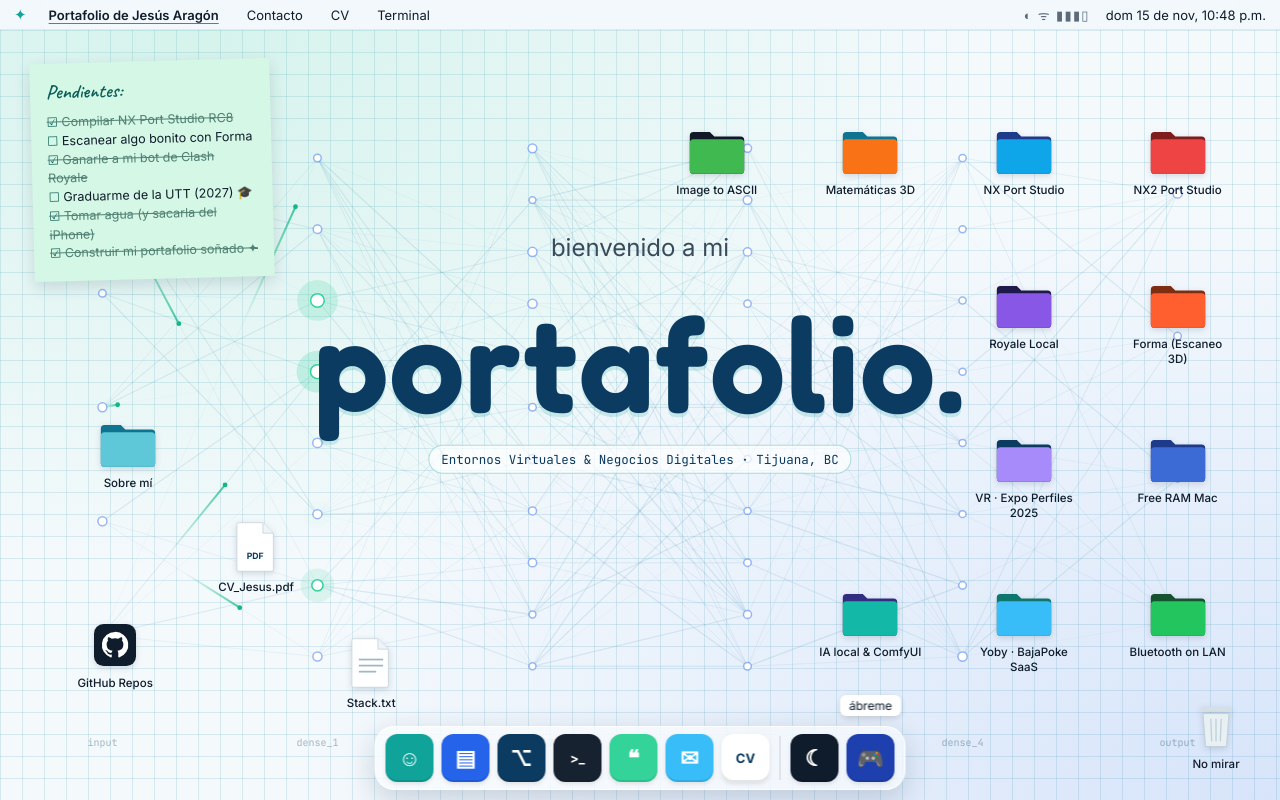
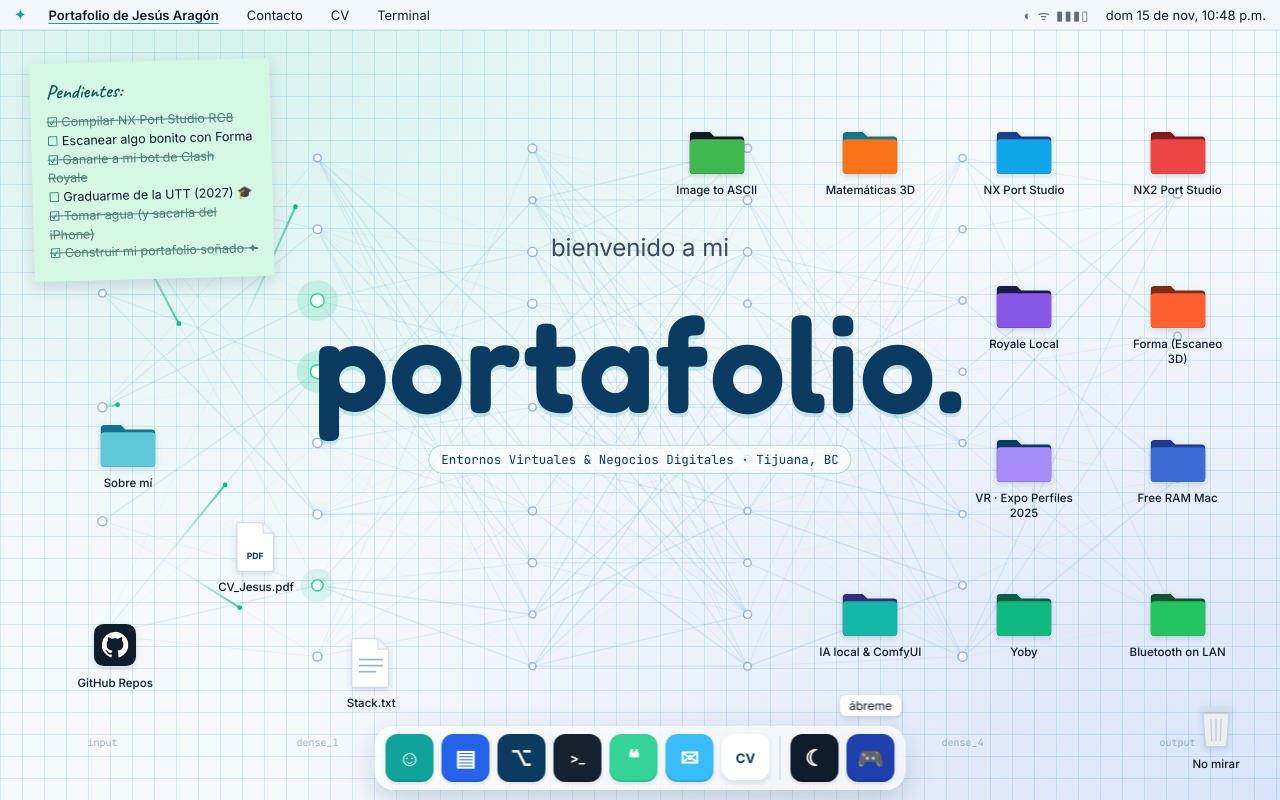
Before and after one commit to RobiiAragon/portfolio, a plain HTML site: page index.html in a window 1280 px wide. Drawn offline with Linux system fonts and the light colour scheme.

Commit message:
Yoby con capturas reales y descripción actualizada; quitar frases de relleno

```diff
--- a/index.html
+++ b/index.html
@@ -114,7 +114,6 @@
       title: 'Forma', type: 'iOS · iPadOS · macOS · Swift · Metal · Open source',
       intro: 'Estudio de escaneo 3D local para iPhone, iPad y Mac. Junta LiDAR, fotogrametría y Gaussian Splatting en una sola app nativa, y todo corre en el dispositivo: sin nube, sin cuenta y sin suscripción.',
       hero: [{ src: 'images/forma/iphone-home.png', caption: 'Pantalla de inicio de Forma en iPhone', phone: true }],
-      quote: 'Convierte lo que te rodea en modelos 3D que puedes conservar: de la captura a la exportación, todo en tu propio hardware.',
       link: { url: 'https://github.com/RobiiAragon/Forma/releases/latest', label: 'Descargar' },
       repo: 'Forma',
       sections: [
@@ -138,7 +137,6 @@
       title: 'Royale Local', type: 'macOS · Swift · Node.js · ONNX · Showcase',
       intro: 'Un agente de juego en tiempo real que corre 100% en tu Mac: ve la partida, entiende el tablero, elige carta y posición, y la juega. Sin modelos en la nube y sin API keys.',
       hero: [{ src: 'images/royale/app-live.jpg', caption: 'Leyendo una partida en vivo: tiempo, elixir, vida de torres, mano y tropas rivales a 58 Hz', wide: true }],
-      quote: 'Medir, no suponer: lo que no se ve se muestra como “—” y el agente espera un estado válido antes de actuar.',
       repo: 'Royale-Local',
       sections: [
         { heading: 'Lo destacado', list: [
@@ -205,21 +203,31 @@
       ],
     },
     {
-      id: 'yoby', name: 'Yoby · BajaPoke SaaS', x: 80, y: 72, color: ['#0f766e', '#38bdf8'], glyph: '◆',
-      title: 'Yoby / BajaPoke', type: 'SaaS full-stack · Lead Programmer · Freelance · 2026',
-      intro: 'MVP SaaS para la cadena de restaurantes BajaPoke que centraliza vacantes por sucursal y la evaluación de candidatos, con IA generativa de por medio.',
-      art: 'bars',
+      id: 'yoby', name: 'Yoby', x: 80, y: 72, color: ['#065f46', '#10b981'],
+      title: 'Yoby', type: 'SaaS full-stack · Lead Programmer · Freelance · 2026',
+      intro: 'Bolsa de trabajo local para Baja California: conecta a personas que buscan empleo con negocios que necesitan contratar en Tijuana, Rosarito, Tecate y Ensenada. Nació como MVP para la cadena de restaurantes Baja Poke, su primer cliente.',
+      hero: [{ src: 'images/yoby/home.jpg', caption: 'Inicio: un flujo para candidatos y otro para empleadores', wide: true }],
       link: { url: 'https://yoby-five.vercel.app', label: 'Ver app en vivo' },
       sections: [
-        { heading: 'Lo que construí', list: [
-          'Arquitectura y despliegue del MVP completo como programador líder.',
-          'Generador de CV asistido por IA para los candidatos.',
-          'Pipeline automático de segmentación de candidatos.',
+        { heading: 'Para candidatos', list: [
+          'Vacantes con sueldo, turno, ciudad y requisitos visibles desde el principio.',
+          'Filtros por ciudad, puesto y categoría; puedes leer cada oferta completa antes de crear tu cuenta.',
+          'Perfil con experiencia, habilidades y disponibilidad, y seguimiento de la conversación con el negocio.',
+        ], images: [
+          { src: 'images/yoby/empleos.jpg', caption: 'Búsqueda de vacantes' },
+          { src: 'images/yoby/mobile.jpg', caption: 'Versión móvil', phone: true },
         ] },
-        { heading: 'Negocio digital', text: [
-          'El reto no era solo técnico: había que entender el proceso de contratación de una cadena real y convertirlo en un producto que los gerentes de sucursal usaran sin capacitación.',
+        { heading: 'Para empleadores', list: [
+          'Perfil del negocio con sus sucursales; las cuentas se verifican antes de habilitar la contratación.',
+          'Publicación de vacantes claras y flujo postulación → chat → entrevista en un solo lugar.',
+          'Generador de CV asistido por IA y segmentación automática de candidatos.',
+        ], images: [
+          { src: 'images/yoby/empleadores.jpg', caption: 'Página para empleadores', wide: true },
         ] },
-        { heading: 'Stack', chips: ['TypeScript', 'React', 'Supabase', 'APIs de IA generativa'] },
+        { heading: 'Mi rol', text: [
+          'Programador líder: arquitectura, desarrollo y despliegue del producto completo. El reto también fue de negocio: entender cómo contrata una cadena real y convertirlo en algo que los gerentes de sucursal usen sin capacitación.',
+        ] },
+        { heading: 'Stack', chips: ['TypeScript', 'React', 'Supabase', 'Vercel', 'APIs de IA generativa'] },
       ],
     },
     {
```
Also changed, not shown: images/yoby/empleadores.jpg (added), images/yoby/empleos.jpg (added), images/yoby/home.jpg (added), images/yoby/mobile.jpg (added).
